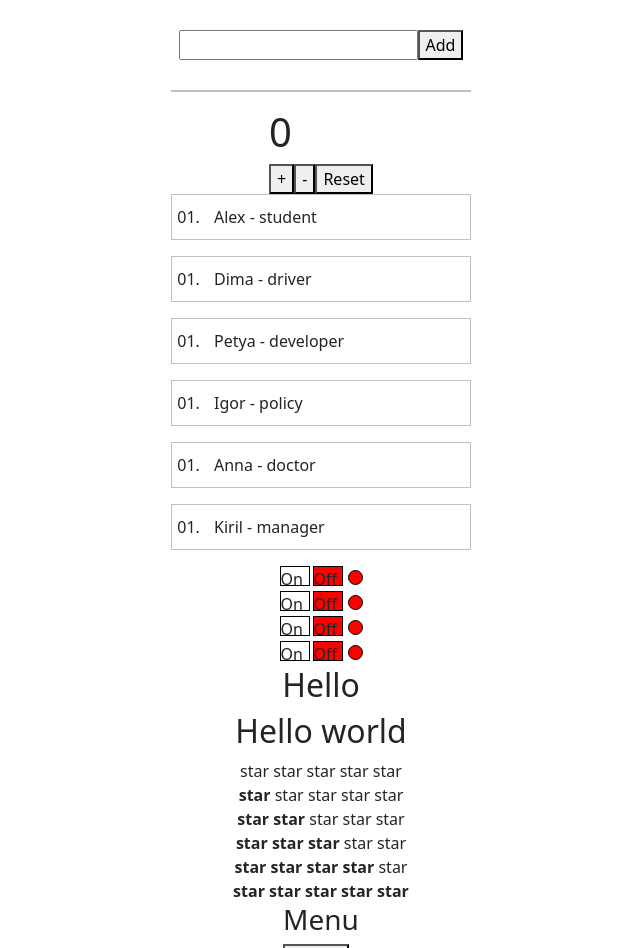
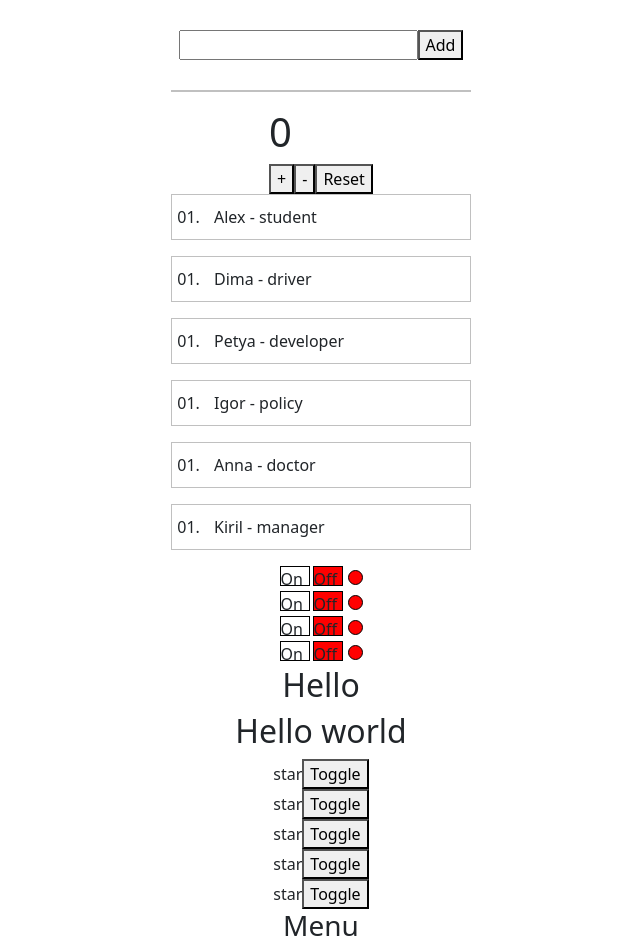
Before and after one commit to AliakseiKrasko/practic_react, a React (Create React App) app: page / in a window 1280 px wide. Shown: the top 948 px of the page, without its empty margins (319-959 px from the left). Built offline with nearby package versions, Linux system fonts and the light colour scheme.

Commit message:
added usestate in rating

```diff
--- a/src/App.tsx
+++ b/src/App.tsx
@@ -97,12 +97,8 @@ function App() {
             <RatingTittle title={"Hello"}/>
             <RatingTittle title={"Hello world"}/>
 
-            <Rating value={0} />
-            <Rating value={1} />
-            <Rating value={2} />
-            <Rating value={3} />
-            <Rating value={4} />
-            <Rating value={5} />
+
+            <Rating />
             <Accordion titleValue={"Menu"} />
             <Accordion titleValue={"Users"} />
             <Accordion titleValue={"Hello"} />
--- a/src/components/accordion/Accordion.tsx
+++ b/src/components/accordion/Accordion.tsx
@@ -2,7 +2,7 @@ import React, {useState} from 'react';
 
 type AccordionProps = {
     titleValue: string
-    // collapsed: boolean
+
 
 }
 
@@ -21,7 +21,7 @@ export const Accordion = (props: AccordionProps) => {
             {toggle && <AccordionBody/>}
         </div>
     )
-    // toggleOn: () => void
+
 };
 
 type AccordionTitlePropsType = {
--- a/src/components/rating/Rating.tsx
+++ b/src/components/rating/Rating.tsx
@@ -1,31 +1,27 @@
-import React from 'react';
+import React, {useState} from 'react';
 
-type RatingPropsType = {
-    value: 0 | 1 | 2 | 3 | 4 | 5
 
-}
+export const Rating = () => {
 
-export const Rating = (props: RatingPropsType) => {
+    let [stars, setStars] = useState([false, false, false, false, false]);
+
+    function StarCelebrate(index: number) {
+        const updatedStars = stars.map((star, i) => (i === index ? !star : star));
+        setStars(updatedStars);
+    }
+
+
+
 
     return (
         <div>
-            <Star selected={props.value > 0}/>
-            <Star selected={props.value > 1}/>
-            <Star selected={props.value > 2}/>
-            <Star selected={props.value > 3}/>
-            <Star selected={props.value > 4}/>
+            {
+                stars.map((star, i) => (
+                    <div key={i}>
+                        <span>{star ? <b>star</b> : "star"}</span>
+                        <button onClick={()=>StarCelebrate(i)}>Toggle</button>
+                    </div>
+                ))}
+
         </div>
-    );
-}
-
-type StarPropsType = {
-    selected: boolean
-}
-
-function Star(props: StarPropsType) {
-    if (props.selected === true) {
-        return <span><b>star </b> </span>
-    } else {
-        return <span>star </span>
-    }
-}
+    )}
```
